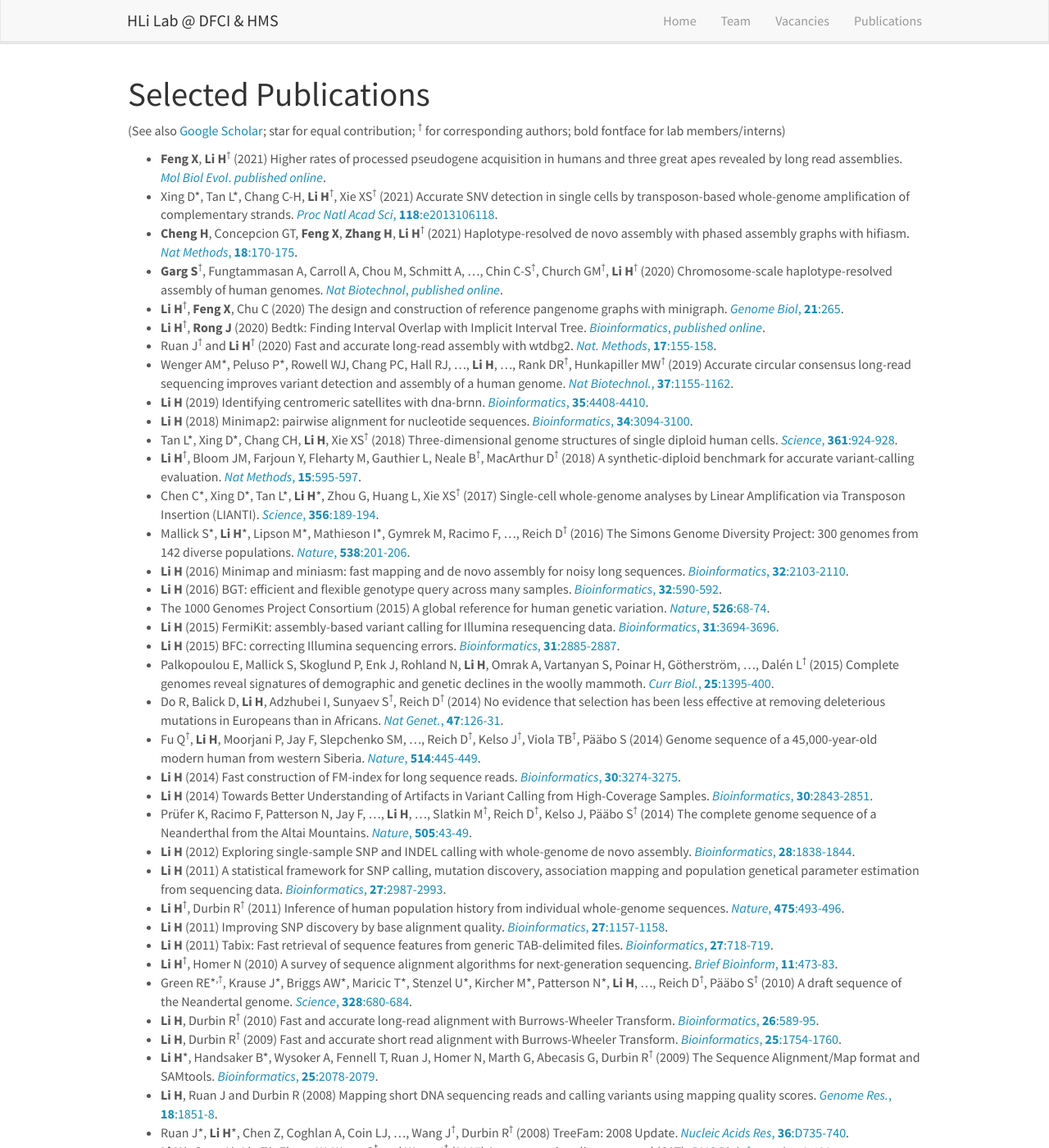
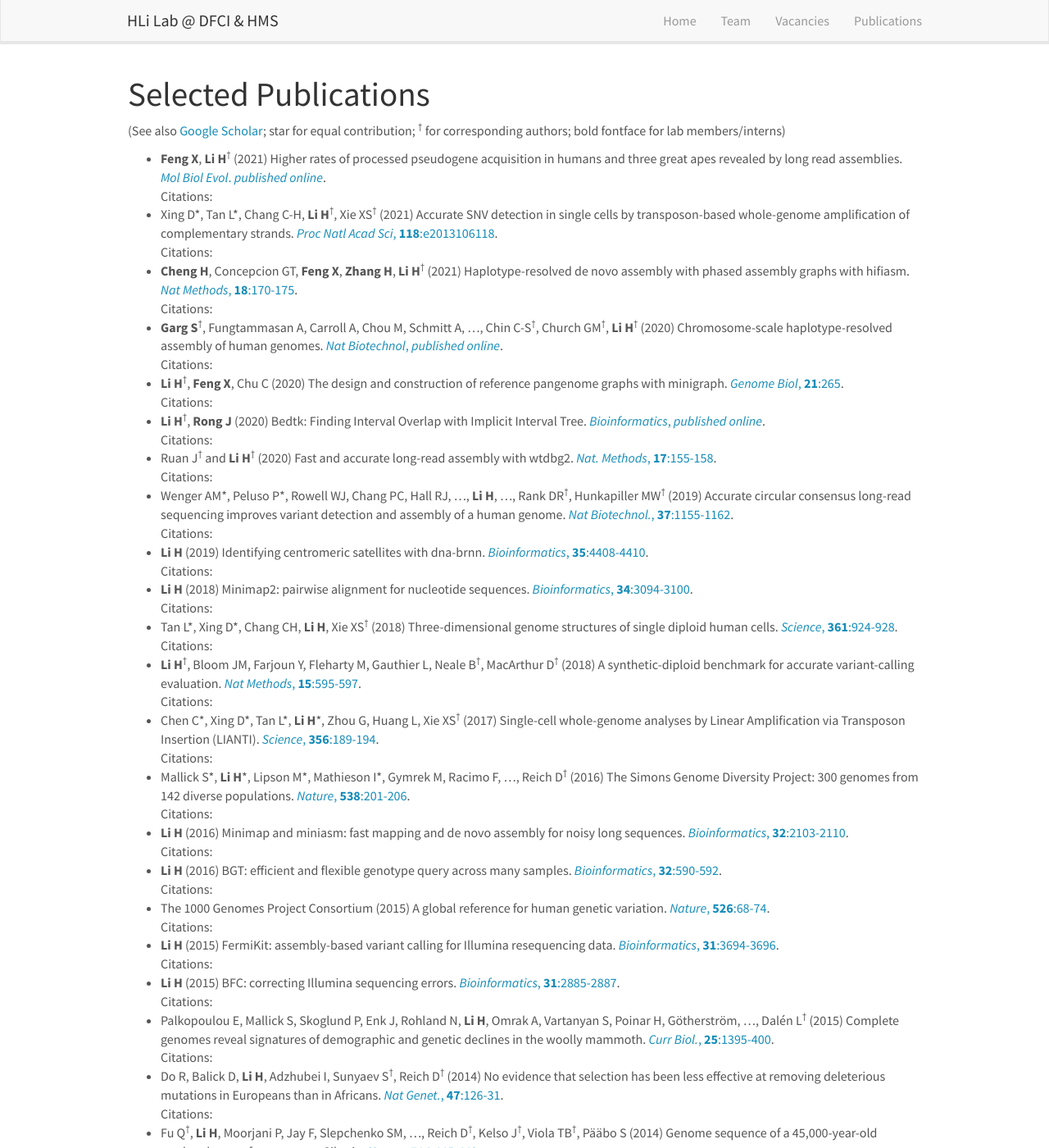
Before and after one commit to hlilab/hlilab.github.io, a Jekyll site: the page built from _pages/publications.md, in a window 1280 px wide and 1400 px high. Shown: the whole window at 82% size. Built offline with Jekyll 4.4.1, drawn with Linux system fonts in a browser that asks for light colours; nearby versions of some CDN libraries; comment, search, counter and statistics services are not loaded; some of the changed text lies outside the part shown.

Commit message:
try citations

```diff
--- a/_data/recentpub.yml
+++ b/_data/recentpub.yml
@@ -3,6 +3,7 @@
   year: 2021
   url: https://pubmed.ncbi.nlm.nih.gov/33681998/
   display: <i>Mol Biol Evol</i>. <i>published online</i>
+  pmid: 33681998
   type: 1
 
 - title: "Accurate SNV detection in single cells by transposon-based whole-genome amplification of complementary strands"
@@ -10,6 +11,7 @@
   year: 2021
   url: https://pubmed.ncbi.nlm.nih.gov/33593904/
   display: <i>Proc Natl Acad Sci</i>, <b>118</b>:e2013106118
+  pmid: 33593904
   type: 1
 
 - title: "Haplotype-resolved de novo assembly with phased assembly graphs with hifiasm"
@@ -17,7 +19,7 @@
   year: 2021
   url: https://pubmed.ncbi.nlm.nih.gov/33526886/
   display: <i>Nat Methods</i>, <b>18</b>:170-175
-  cite: <span class="__dimensions_badge_embed__" data-id="pub.1135019727" data-style="small_rectangle"></span><script async src="https://badge.dimensions.ai/badge.js" charset="utf-8"></script>
+  pmid: 33526886
   type: 1
 
 - title: "Chromosome-scale haplotype-resolved assembly of human genomes"
--- a/_pages/publications.md
+++ b/_pages/publications.md
@@ -6,12 +6,21 @@ sitemap: false
 permalink: /publications/
 ---
 
+<script async src="https://badge.dimensions.ai/badge.js" charset="utf-8"></script>
+<script type="text/javascript" src="https://d1bxh8uas1mnw7.cloudfront.net/assets/embed.js"></script>
+
 # Selected Publications
 
 (See also [Google Scholar](https://scholar.google.com/citations?user=HQv0p0kAAAAJ); star for equal contribution; <sup>&#8224;</sup> for corresponding authors; bold fontface for lab members/interns)
 
 <ul>
 {% for publi in site.data.recentpub %}
-<li>{{ publi.authors }} ({{ publi.year }}) {{ publi.title }}. <a href="{{ publi.url }}">{{ publi.display }}</a>. {{ publi.cite }}</li>
+<li>{{ publi.authors }} ({{ publi.year }}) {{ publi.title }}. <a href="{{ publi.url }}">{{ publi.display }}</a>.
+<table><tr style="vertical-align:top">
+<td>Citations:</td>
+<td><div data-pmid="{{ publi.pmid }}" class="altmetric-embed"></div></td>
+<td><div class="__dimensions_badge_embed__" data-pmid="{{ publi.pmid }}" data-legend="never" data-style="small_rectangle"></div></td>
+</tr></table>
+</li>
 {% endfor %}
 </ul>
```
